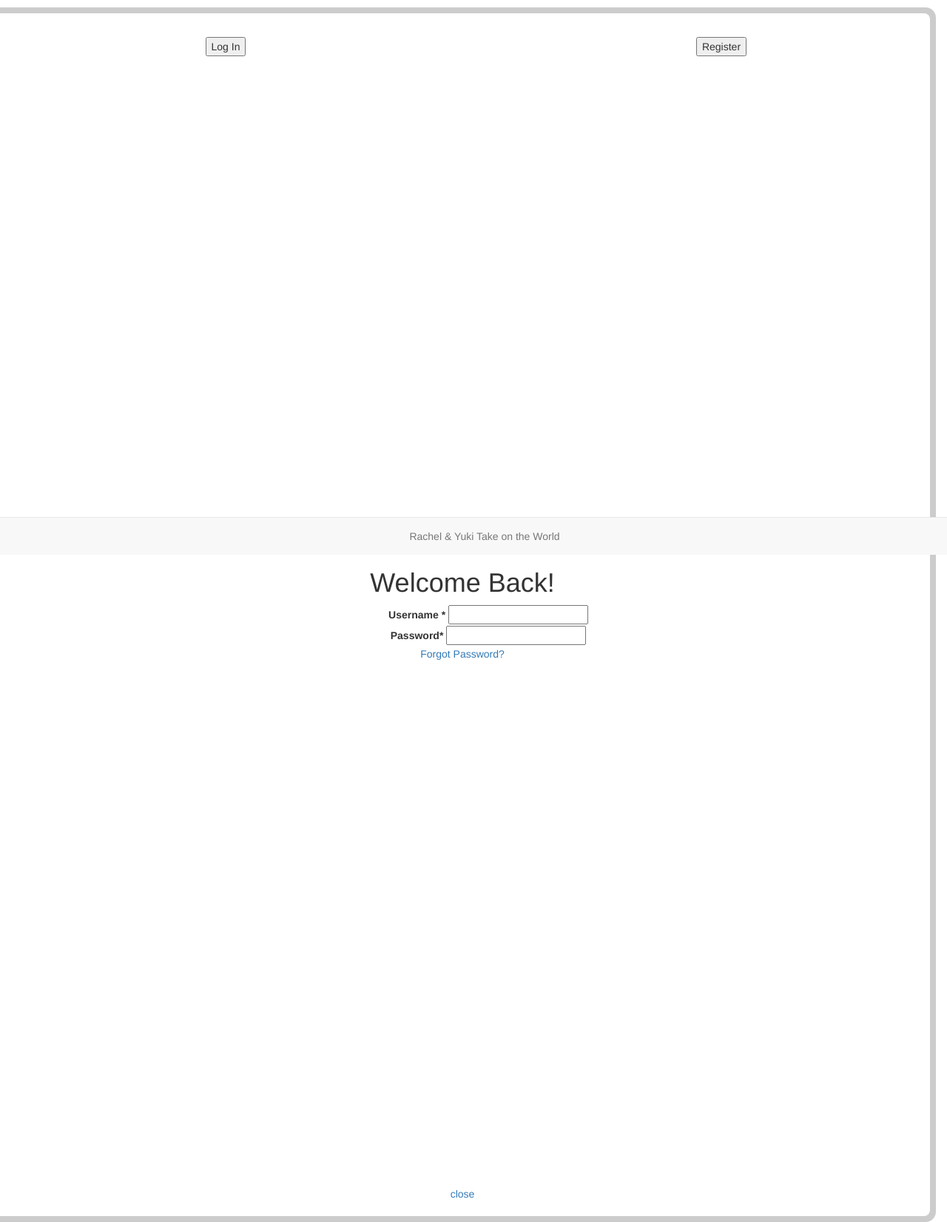
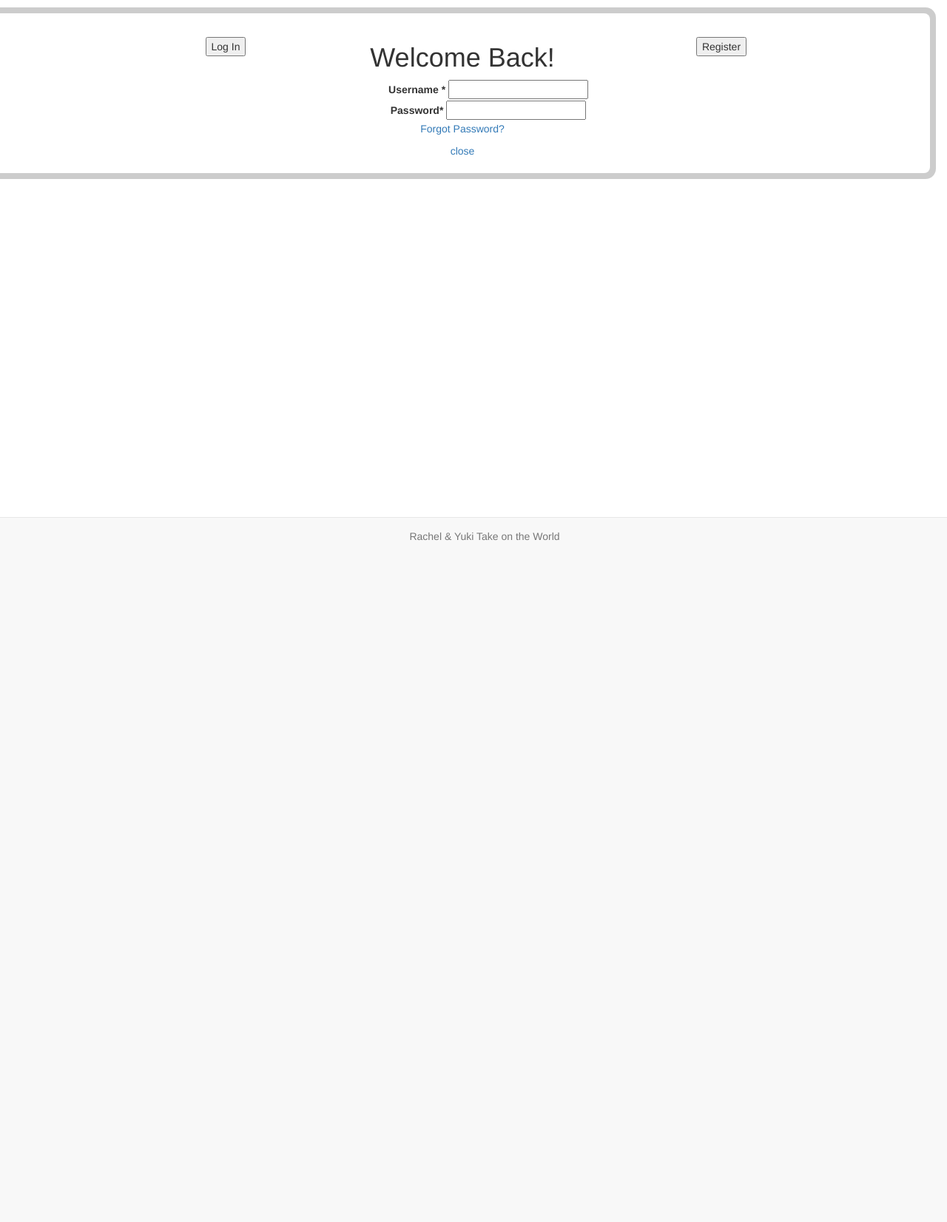
Before and after one commit to larryTheGeek/Journal-Entries-Project, a Flask app: page / in a window 1280 px wide. Shown: the part 50-1702 px from the top of the page at 74% size. After the commit the page ends 781 px from the top, so only its background shows below. Run offline with Flask 2, Linux system fonts and the light colour scheme; some libraries are stand-ins or nearby versions; some web fonts are replaced.

Commit message:
CSS had padding for the modal window fixed to not be 700 px

```diff
--- a/static/stylesheet.css
+++ b/static/stylesheet.css
@@ -31,8 +31,8 @@
 }
 
 #login {
-    padding-top: 700px;
+    padding-top: 0px;
     padding-right: 70px;
-    padding-bottom: 700px;
+    padding-bottom: 0px;
     text-indent: 70px;
 }
```
